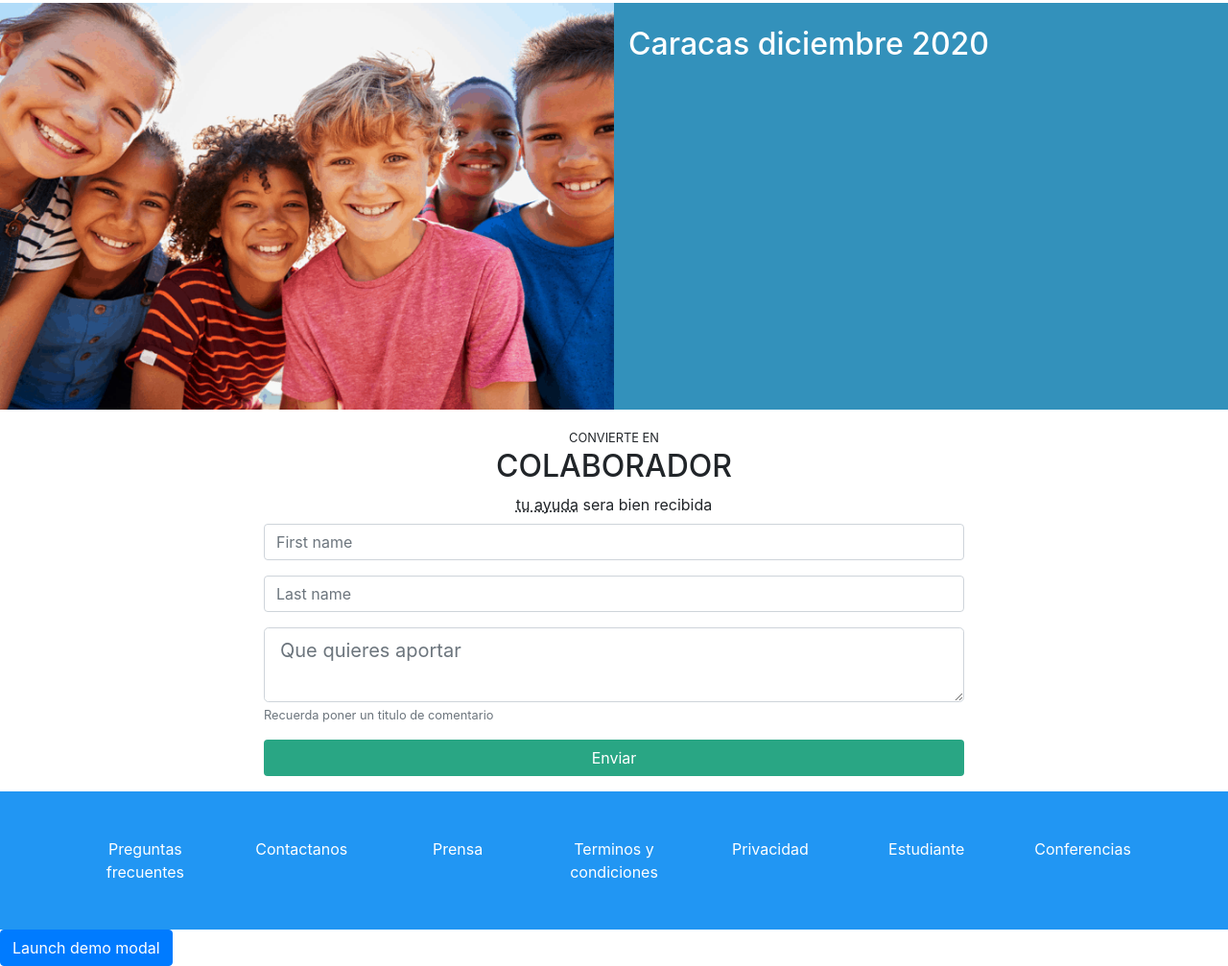
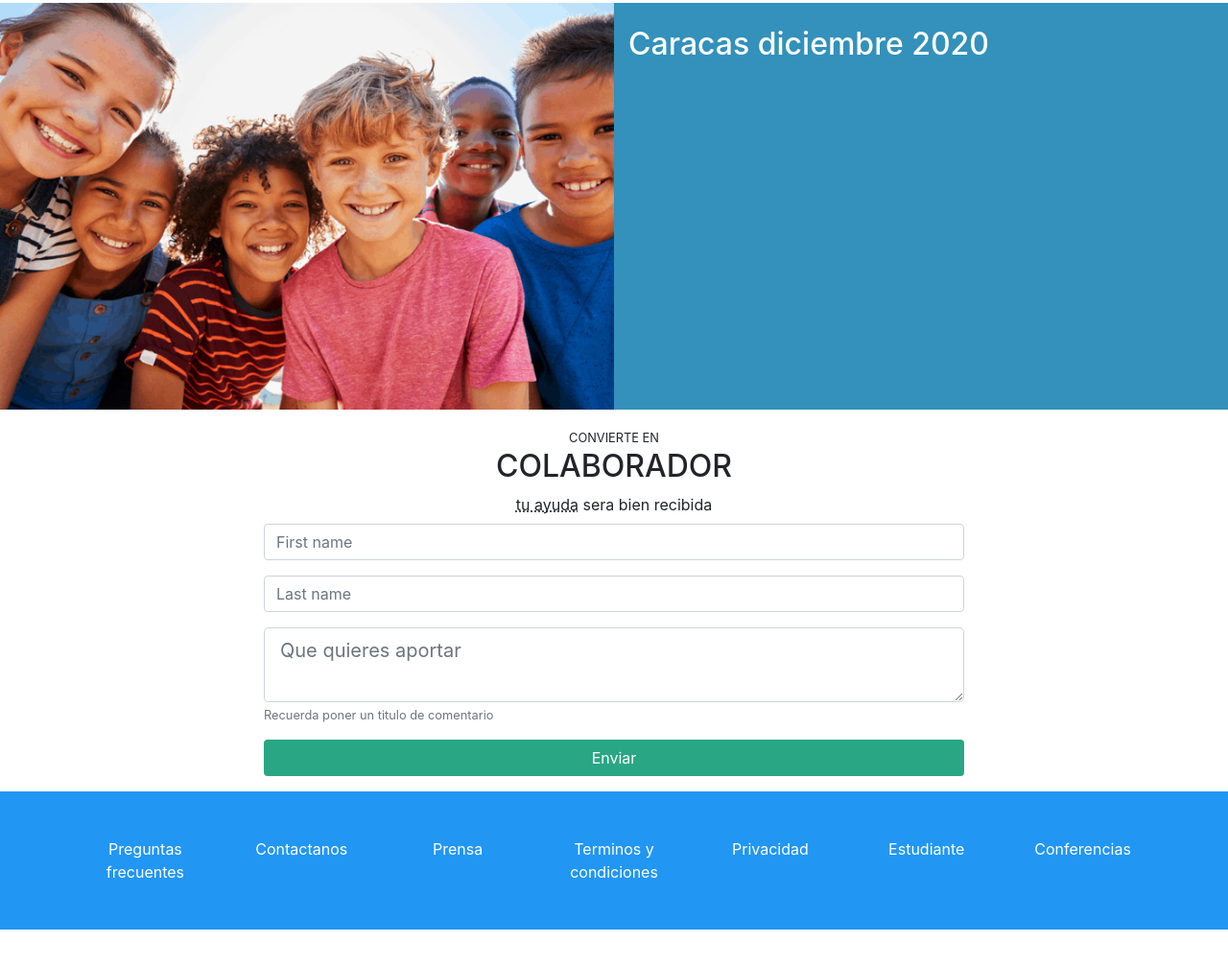
Before and after one commit to rastafido/ArtPlus, a plain HTML site: page index.html in a window 1280 px wide. Shown: the part 824-1831 px from the top of the page at 96% size. After the commit the page ends 1793 px from the top, so only its background shows below. Drawn offline with nearby package versions, Linux system fonts and the light colour scheme.

Commit message:
quite el modal del footer

```diff
--- a/index.html
+++ b/index.html
@@ -278,9 +278,7 @@
 
           <!-- MODAL -->
           <!-- Button trigger modal -->
-<button type="button" class="btn btn-primary" data-toggle="modal" data-target="#exampleModalCenter">
-  Launch demo modal
-</button>
+
 
 <!-- Modal -->
         <div class="modal fade" id="modalcompra" tabindex="-1" role="dialog" aria-labelledby="exampleModalCenterTitle" aria-hidden="true">
```
